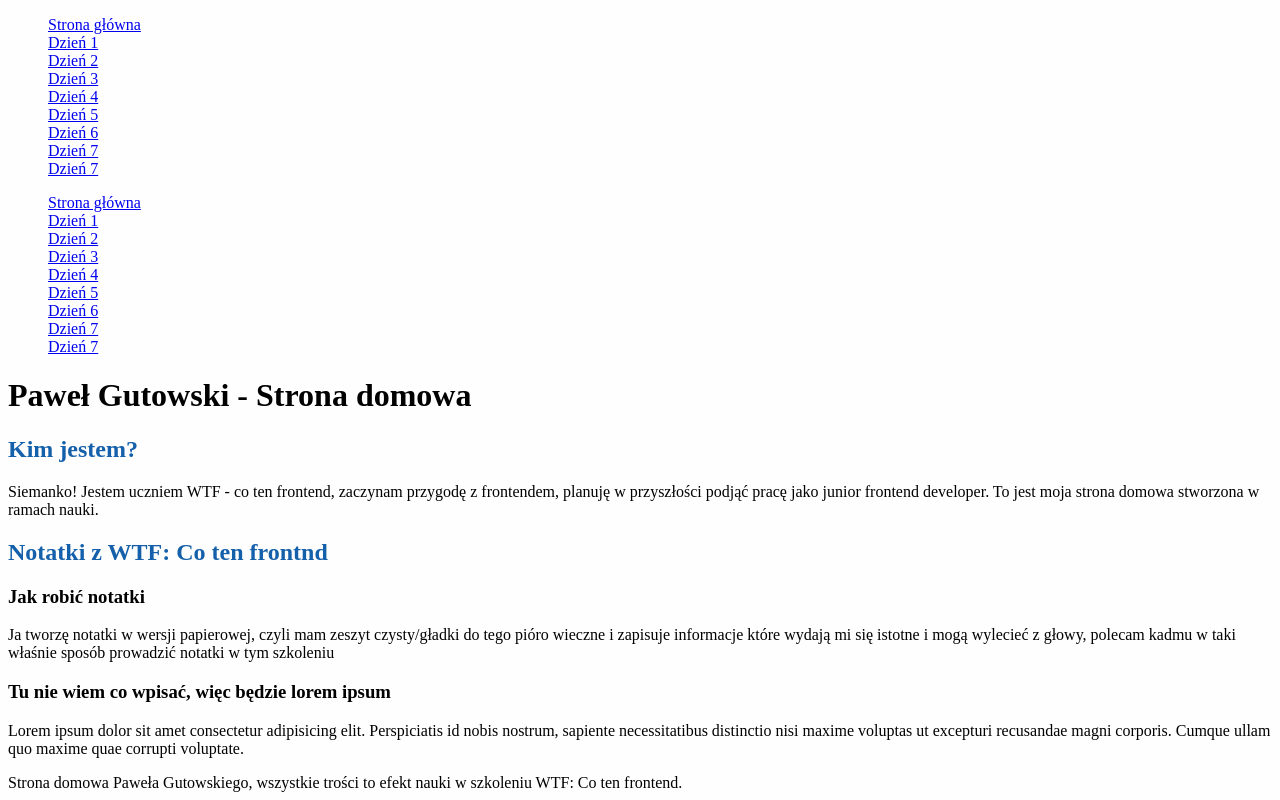
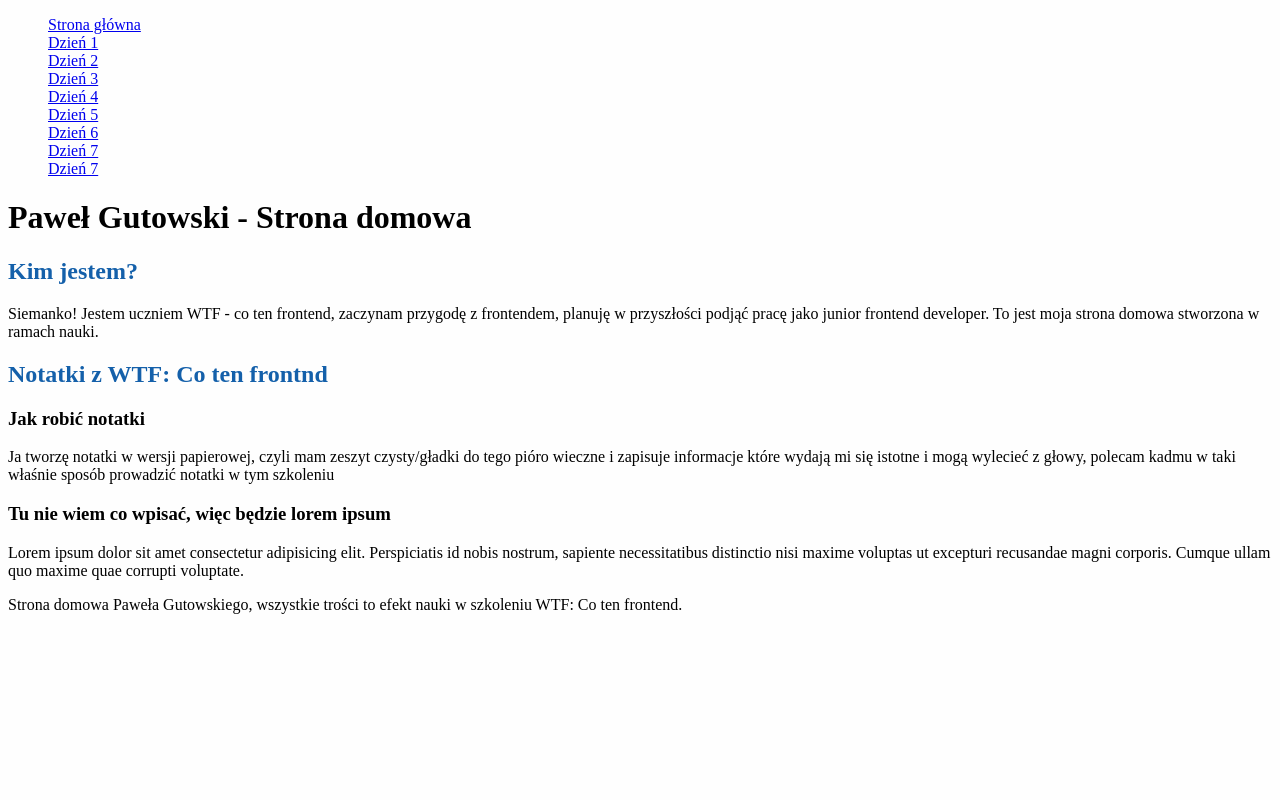
Before and after one commit to pawelgutowski/homepage, a plain HTML site: page index.html in a window 1280 px wide. Drawn offline with Linux system fonts and the light colour scheme.

Commit message:
drugi  commit

```diff
--- a/index.html
+++ b/index.html
@@ -22,16 +22,6 @@
             <li><a href="day6.html">Dzień 7</a></li>
             <li><a href="day6.html">Dzień 7</a></li>
         </ul>
-        <ul>
-            <li><a href="index.html">Strona główna</a></li>
-            <li><a href="day0.html">Dzień 1</a></li>
-            <li><a href="day1.html">Dzień 2</a></li>
-            <li><a href="day2.html">Dzień 3</a></li>
-            <li><a href="day3.html">Dzień 4</a></li>
-            <li><a href="day4.html">Dzień 5</a></li>
-            <li><a href="day5.html">Dzień 6</a></li>
-            <li><a href="day6.html">Dzień 7</a></li>
-            <li><a href="day6.html">Dzień 7</a></li>
     </nav>
     <main>
         <header>
```
